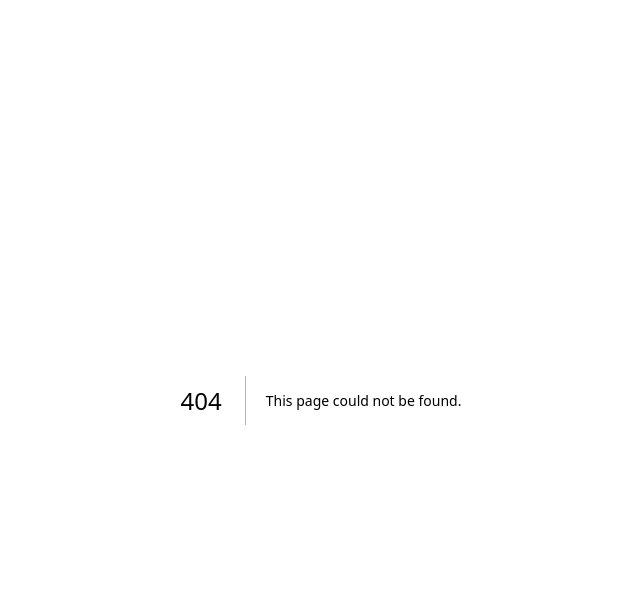
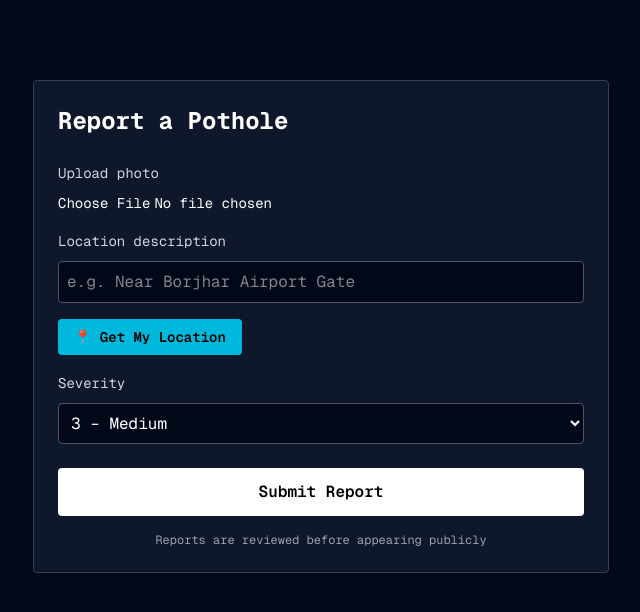
Before and after one commit to eklavyadev/roadwatch, a Next.js app: page /report in a window 1280 px wide. Before the commit this address had no page. Shown: the top 612 px of the page, without its empty margins (319-959 px from the left). Built offline with nearby package versions, Linux system fonts and the light colour scheme.

Commit message:
UI for Reporting

```diff
--- /dev/null
+++ b/app/report/page.tsx
@@ -0,0 +1,134 @@
+'use client';
+
+import { useState } from 'react';
+
+export default function ReportPotholePage() {
+    const [image, setImage] = useState<File | null>(null);
+    const [location, setLocation] = useState('');
+    const [lat, setLat] = useState<number | null>(null);
+    const [lng, setLng] = useState<number | null>(null);
+    const [severity, setSeverity] = useState(3);
+    const [loading, setLoading] = useState(false);
+
+    /* ---------- GET LOCATION ---------- */
+    const getLocation = () => {
+        if (!navigator.geolocation) {
+            alert('Geolocation not supported');
+            return;
+        }
+
+        navigator.geolocation.getCurrentPosition(
+            (pos) => {
+                setLat(pos.coords.latitude);
+                setLng(pos.coords.longitude);
+            },
+            () => alert('Location permission denied'),
+            { enableHighAccuracy: true }
+        );
+    };
+
+    /* ---------- SUBMIT ---------- */
+    const submitReport = async () => {
+        if (!image || !location || lat === null || lng === null) {
+            alert('Please complete all fields');
+            return;
+        }
+
+        setLoading(true);
+
+        const formData = new FormData();
+        formData.append('image', image);
+        formData.append('location', location);
+        formData.append('lat', String(lat));
+        formData.append('lng', String(lng));
+        formData.append('severity', String(severity));
+
+        await fetch('/api/report', {
+            method: 'POST',
+            body: formData,
+        });
+
+        setLoading(false);
+        alert('Pothole reported successfully!');
+    };
+
+    return (
+        <div className="min-h-screen bg-[#020817] text-white px-6 py-20">
+            <div className="mx-auto max-w-xl bg-[#0f172a] p-6 rounded border border-slate-700">
+                <h1 className="text-2xl font-bold mb-6">
+                    Report a Pothole
+                </h1>
+
+                {/* Image */}
+                <label className="block mb-4">
+                    <span className="text-sm text-gray-300">Upload photo</span>
+                    <input
+                        type="file"
+                        accept="image/*"
+                        capture="environment"
+                        onChange={(e) => setImage(e.target.files?.[0] || null)}
+                        className="mt-2 block w-full text-sm"
+                    />
+
+                </label>
+
+                {/* Location text */}
+                <label className="block mb-4">
+                    <span className="text-sm text-gray-300">Location description</span>
+                    <input
+                        type="text"
+                        placeholder="e.g. Near Borjhar Airport Gate"
+                        value={location}
+                        onChange={(e) => setLocation(e.target.value)}
+                        className="mt-2 w-full rounded bg-[#020817] border border-slate-600 p-2"
+                    />
+                </label>
+
+                {/* Coordinates */}
+                <div className="mb-4">
+                    <button
+                        onClick={getLocation}
+                        className="bg-cyan-500 text-black px-4 py-2 rounded text-sm font-semibold"
+                    >
+                        📍 Get My Location
+                    </button>
+
+                    {lat && lng && (
+                        <p className="text-xs text-gray-400 mt-2">
+                            Lat: {lat.toFixed(5)}, Lng: {lng.toFixed(5)}
+                        </p>
+                    )}
+                </div>
+
+                {/* Severity */}
+                <label className="block mb-6">
+                    <span className="text-sm text-gray-300">Severity</span>
+                    <select
+                        value={severity}
+                        onChange={(e) => setSeverity(Number(e.target.value))}
+                        className="mt-2 w-full bg-[#020817] border border-slate-600 p-2 rounded"
+                    >
+                        <option value={1}>1 – Minor</option>
+                        <option value={2}>2 – Low</option>
+                        <option value={3}>3 – Medium</option>
+                        <option value={4}>4 – High</option>
+                        <option value={5}>5 – Critical</option>
+                    </select>
+                </label>
+
+                {/* Submit */}
+                <button
+                    onClick={submitReport}
+                    disabled={loading}
+                    className="w-full bg-white text-black py-3 rounded font-semibold"
+                >
+                    {loading ? 'Submitting…' : 'Submit Report'}
+                </button>
+
+                <p className="text-xs text-gray-400 mt-4 text-center">
+                    Reports are reviewed before appearing publicly
+                </p>
+            </div>
+        </div>
+    );
+}
--- a/components/navbar.tsx
+++ b/components/navbar.tsx
@@ -51,7 +51,7 @@ export default function Navbar() {
 
           <div className="hidden lg:flex lg:flex-1 lg:justify-end">
             <a
-              href="#map"
+              href="/report"
               className="rounded-md bg-cyan-500 px-4 py-2 text-sm font-semibold text-[#020817] hover:bg-cyan-400 transition-colors"
             >
               Report pothole
@@ -111,7 +111,7 @@ export default function Navbar() {
 
           <div className="mt-10 flex items-center justify-center gap-x-6">
             <a
-              href="#map"
+              href="/report"
               className="rounded-md bg-cyan-500 px-6 py-3 text-sm font-semibold text-[#020817] hover:bg-cyan-400 transition-colors"
             >
               Report a pothole
```
